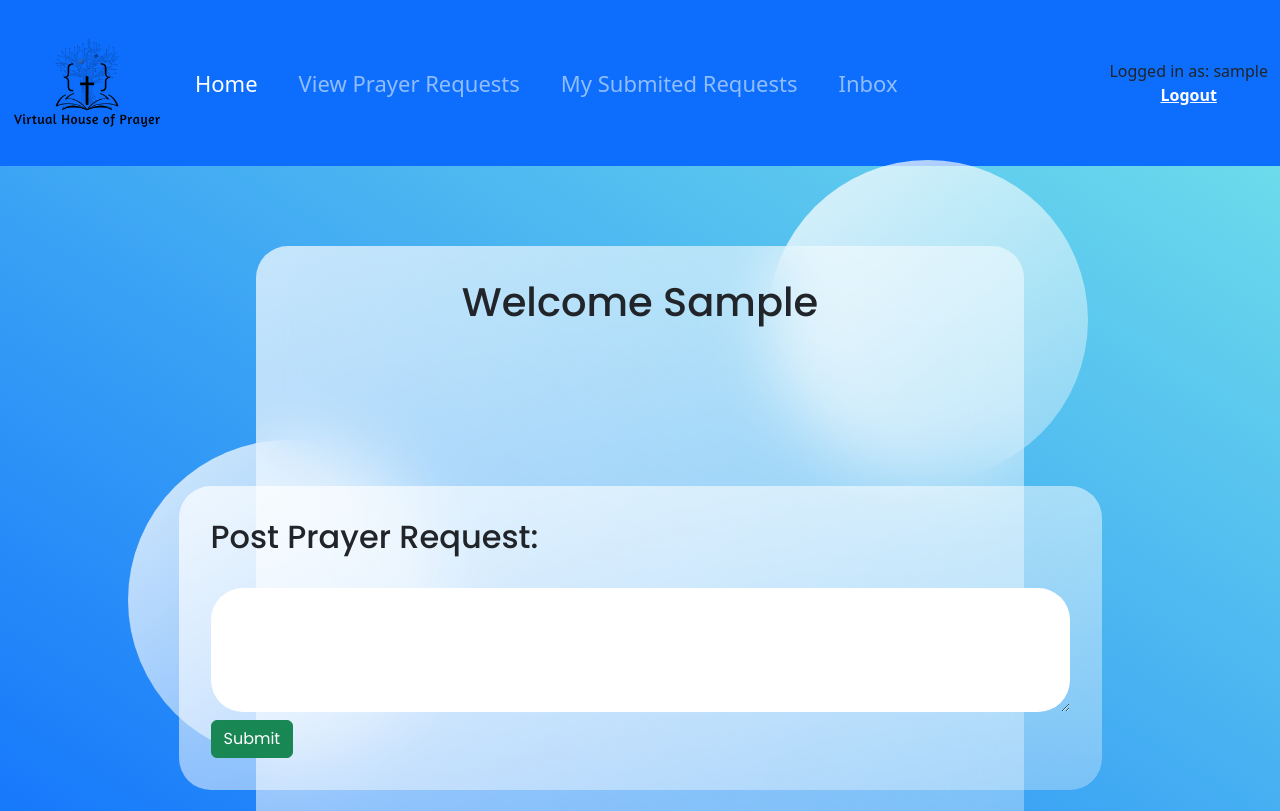
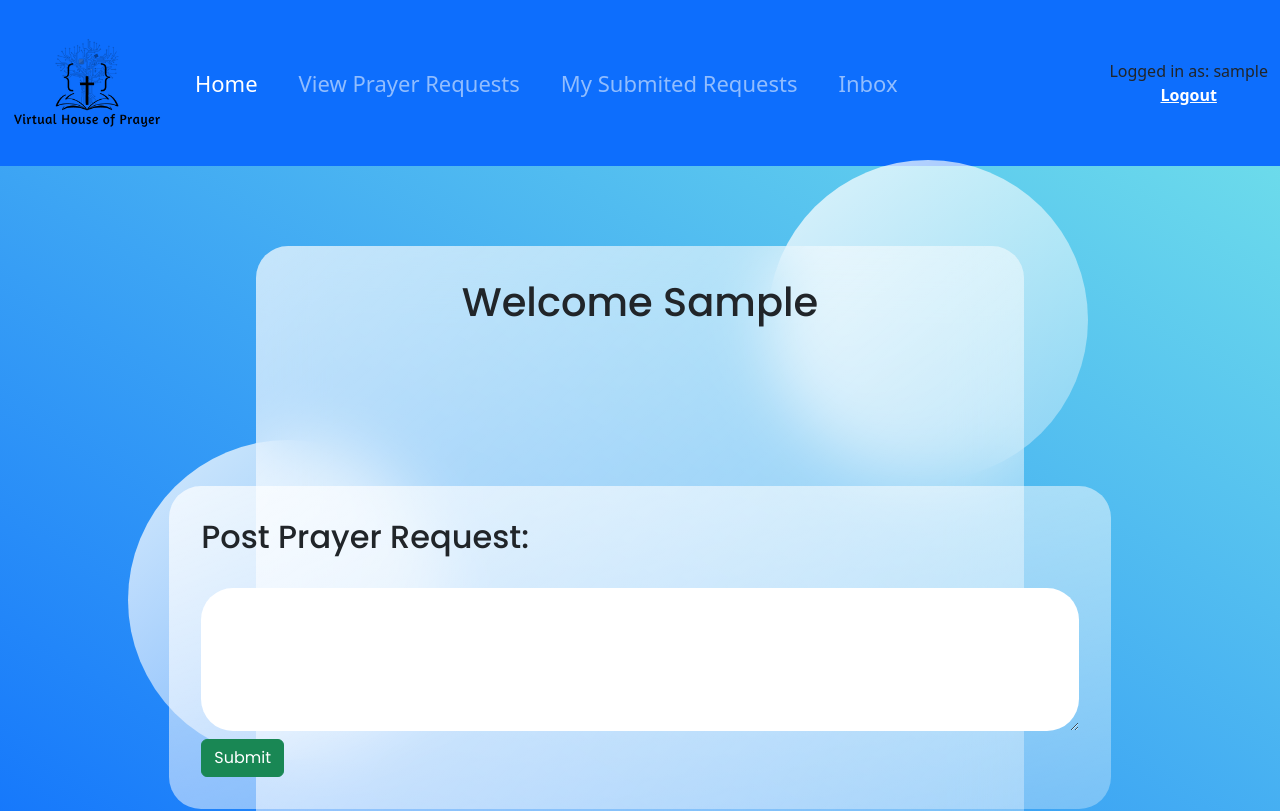
Before and after one commit to bethel-school-of-technology/team-digital-disciples-frontend, an Angular app: page / in a window 1280 px wide. Shown: the top 811 px of the page. Built offline with nearby package versions, Linux system fonts and the light colour scheme; sample sign-in values are in the browser's storage.

Commit message:
changed textbox padding

```diff
--- a/src/app/dashboard/dashboard.component.css
+++ b/src/app/dashboard/dashboard.component.css
@@ -69,6 +69,7 @@ main {
     align-items: flex-end;
 }
 textarea {
+    padding: .7rem;
     border-style: none;
     border-radius: 2rem;
     margin-bottom: .5rem;
```
